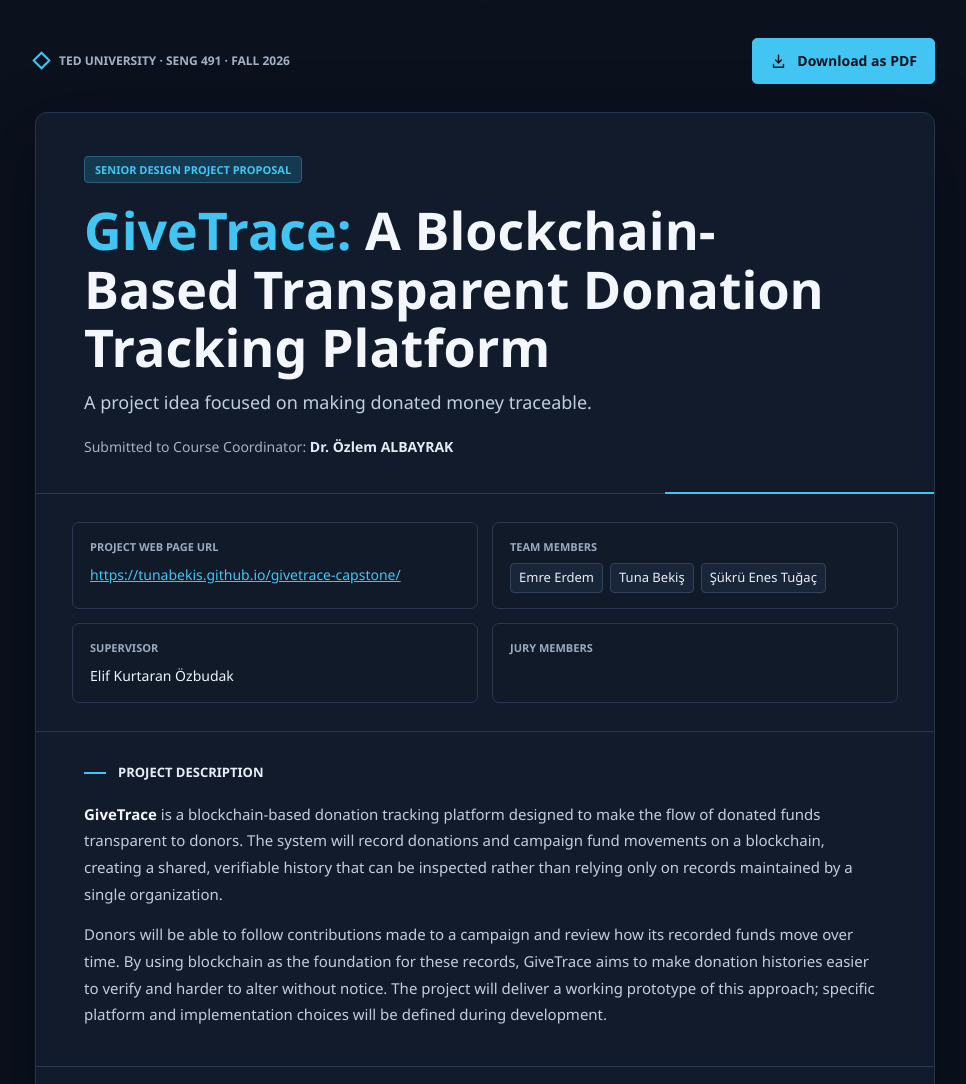
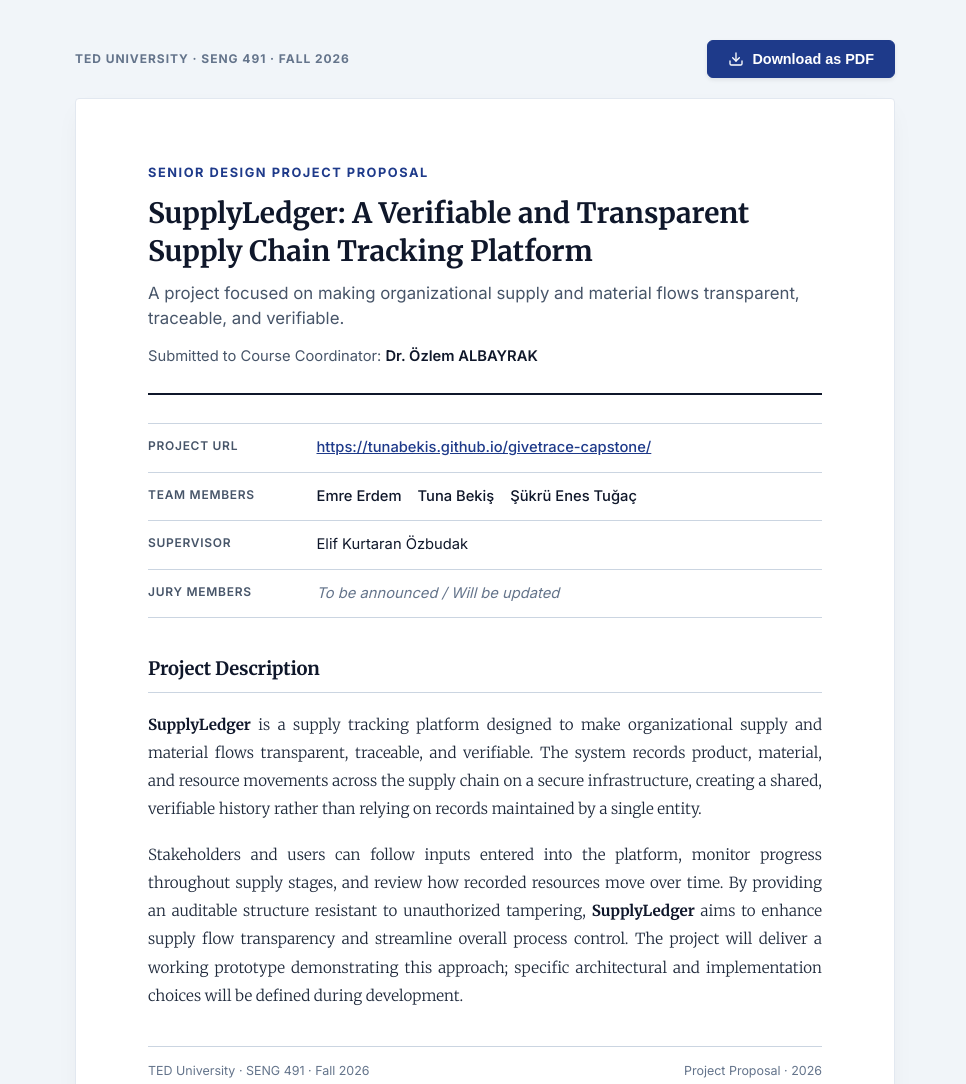
Before and after one commit to tunabekis/supplyledger-capstone, a plain HTML site: page index.html in a window 1280 px wide. Shown: the top 1084 px of the page, without its empty margins (155-1121 px from the left). Drawn offline with Linux system fonts and the light colour scheme.

Commit message:
Replace GiveTrace proposal with SupplyLedger proposal

```diff
--- a/index.html
+++ b/index.html
@@ -1,341 +1,357 @@
-<!doctype html>
+<!DOCTYPE html>
 <html lang="en">
 <head>
-  <meta charset="utf-8">
-  <meta name="viewport" content="width=device-width, initial-scale=1">
-  <meta name="theme-color" content="#0b111d">
-  <meta name="description" content="GiveTrace: a SENG 491 proposal for a blockchain-based transparent donation tracking platform.">
-  <title>Project Proposal | GiveTrace</title>
+  <meta charset="UTF-8">
+  <meta name="viewport" content="width=device-width, initial-scale=1.0">
+  <title>Project Proposal - SupplyLedger</title>
+  <link rel="preconnect" href="https://fonts.googleapis.com">
+  <link rel="preconnect" href="https://fonts.gstatic.com" crossorigin>
+  <link href="https://fonts.googleapis.com/css2?family=Merriweather:ital,wght@0,300;0,400;0,700;1,300&family=Inter:wght@400;500;600;700&display=swap" rel="stylesheet">
   <style>
     :root {
-      color-scheme: dark;
-      --canvas: #0b111d;
-      --panel: #111b2b;
-      --panel-raised: #142237;
-      --line: #293950;
-      --text: #f3f6fb;
-      --muted: #a3b1c5;
-      --cyan: #43c5f4;
-      --cyan-soft: #153a50;
-      --content-width: 900px;
+      --page-bg: #f1f5f9;
+      --paper-bg: #ffffff;
+      --text-primary: #0f172a;
+      --text-secondary: #475569;
+      --text-muted: #64748b;
+      --border-color: #cbd5e1;
+      --accent-navy: #1e3a8a;
+      --accent-blue: #0284c7;
     }
 
-    * { box-sizing: border-box; }
-
-    html { background: var(--canvas); }
+    * {
+      box-sizing: border-box;
+      margin: 0;
+      padding: 0;
+    }
 
     body {
-      min-width: 320px;
-      margin: 0;
-      color: var(--text);
-      background:
-        linear-gradient(90deg, transparent 0, transparent calc(50% - 1px), #182437 50%, transparent calc(50% + 1px)) top / 100% 1px no-repeat,
-        var(--canvas);
-      font-family: "Aptos", "Segoe UI", sans-serif;
-      font-size: 16px;
-      line-height: 1.65;
+      background-color: var(--page-bg);
+      color: var(--text-primary);
+      font-family: 'Inter', -apple-system, BlinkMacSystemFont, "Segoe UI", Roboto, sans-serif;
+      line-height: 1.6;
+      padding: 40px 20px;
+      display: flex;
+      flex-direction: column;
+      align-items: center;
+      min-height: 100vh;
     }
 
-    a { color: var(--cyan); }
-
-    .page-shell {
-      width: min(var(--content-width), calc(100% - 48px));
-      margin: 0 auto;
-      padding: 38px 0 56px;
-      animation: arrive 520ms ease-out both;
-    }
-
-    .topbar {
+    /* Top Action Bar */
+    .top-bar {
+      width: 100%;
+      max-width: 820px;
       display: flex;
       justify-content: space-between;
       align-items: center;
-      gap: 18px;
+      margin-bottom: 20px;
+    }
+
+    .course-tag {
+      font-size: 0.75rem;
+      text-transform: uppercase;
+      letter-spacing: 0.08em;
+      font-weight: 700;
+      color: var(--text-muted);
+    }
+
+    .btn-download {
+      background: var(--accent-navy);
+      color: #ffffff;
+      border: 1px solid var(--accent-navy);
+      padding: 10px 20px;
+      border-radius: 6px;
+      font-size: 0.9rem;
+      font-weight: 600;
+      cursor: pointer;
+      display: inline-flex;
+      align-items: center;
+      gap: 8px;
+      box-shadow: 0 2px 4px rgba(0, 0, 0, 0.08);
+      transition: all 0.2s ease;
+    }
+
+    .btn-download:hover {
+      background: #172554;
+      border-color: #172554;
+      transform: translateY(-1px);
+      box-shadow: 0 4px 8px rgba(0, 0, 0, 0.12);
+    }
+
+    /* Academic Paper Card */
+    .paper-sheet {
+      background-color: var(--paper-bg);
+      border: 1px solid #e2e8f0;
+      border-radius: 4px;
+      width: 100%;
+      max-width: 820px;
+      padding: 64px 72px;
+      box-shadow: 0 10px 25px -5px rgba(0, 0, 0, 0.05), 0 8px 10px -6px rgba(0, 0, 0, 0.03);
+    }
+
+    .doc-header {
+      border-bottom: 2px solid var(--text-primary);
+      padding-bottom: 24px;
       margin-bottom: 28px;
     }
 
-    .course-mark {
-      display: flex;
-      align-items: center;
-      gap: 11px;
-      color: var(--muted);
-      font-size: 12px;
+    .doc-kicker {
+      font-size: 0.8rem;
+      text-transform: uppercase;
+      letter-spacing: 0.12em;
       font-weight: 700;
-      text-transform: uppercase;
-    }
-
-    .course-mark::before {
-      width: 9px;
-      height: 9px;
-      border: 2px solid var(--cyan);
-      content: "";
-      transform: rotate(45deg);
-    }
-
-    .pdf-button {
-      display: inline-flex;
-      min-height: 46px;
-      align-items: center;
-      justify-content: center;
-      gap: 10px;
-      padding: 0 17px;
-      border: 1px solid var(--cyan);
-      border-radius: 5px;
-      color: #07131c;
-      background: var(--cyan);
-      font: inherit;
-      font-size: 14px;
-      font-weight: 750;
-      cursor: pointer;
-      transition: background 150ms ease, transform 150ms ease;
-    }
-
-    .pdf-button:hover { background: #76d8fb; transform: translateY(-1px); }
-    .pdf-button:focus-visible { outline: 3px solid white; outline-offset: 3px; }
-    .pdf-button svg { width: 17px; height: 17px; }
-
-    .proposal {
-      overflow: hidden;
-      border: 1px solid #25364c;
-      border-radius: 12px;
-      background: var(--panel);
-      box-shadow: 0 26px 70px #02060d70;
-    }
-
-    .hero {
-      position: relative;
-      padding: 42px 48px 35px;
-      border-bottom: 1px solid var(--line);
-    }
-
-    .hero::after {
-      position: absolute;
-      right: 0;
-      bottom: -1px;
-      width: 30%;
-      height: 2px;
-      background: var(--cyan);
-      content: "";
-    }
-
-    .eyebrow {
-      display: inline-block;
-      margin-bottom: 18px;
-      padding: 5px 10px;
-      border: 1px solid #28617c;
-      border-radius: 4px;
-      color: var(--cyan);
-      background: var(--cyan-soft);
-      font-size: 11px;
-      font-weight: 800;
-      line-height: 1.4;
-      text-transform: uppercase;
+      color: var(--accent-navy);
+      margin-bottom: 12px;
     }
 
     h1 {
-      max-width: 760px;
-      margin: 0;
-      font-family: "Aptos Display", "Segoe UI", sans-serif;
-      font-size: clamp(34px, 5vw, 52px);
-      font-weight: 760;
-      line-height: 1.12;
+      font-family: 'Merriweather', Georgia, serif;
+      font-size: 1.75rem;
+      font-weight: 700;
+      line-height: 1.35;
+      color: var(--text-primary);
+      margin-bottom: 10px;
     }
 
-    h1 span { color: var(--cyan); }
-
     .subtitle {
-      max-width: 690px;
-      margin: 13px 0 0;
-      color: #c1cede;
-      font-size: 18px;
-      line-height: 1.45;
+      font-size: 1.05rem;
+      color: var(--text-secondary);
+      margin-bottom: 14px;
+      line-height: 1.5;
     }
 
-    .submitted {
-      margin: 20px 0 0;
-      color: var(--muted);
-      font-size: 14px;
+    .submission-meta {
+      font-size: 0.92rem;
+      color: var(--text-secondary);
     }
 
-    .submitted strong { color: #e5ebf4; }
-
-    .metadata {
-      display: grid;
-      grid-template-columns: 1fr 1fr;
-      gap: 14px;
-      padding: 28px 36px;
-      border-bottom: 1px solid var(--line);
+    .submission-meta strong {
+      color: var(--text-primary);
+      font-weight: 600;
     }
 
-    .meta-item {
-      min-width: 0;
-      padding: 15px 17px;
-      border: 1px solid #29384e;
-      border-radius: 7px;
-      background: #101a29;
+    /* Meta Table / Grid */
+    .meta-table {
+      width: 100%;
+      border-collapse: collapse;
+      margin-bottom: 36px;
+      font-size: 0.92rem;
+    }
+
+    .meta-table tr {
+      border-bottom: 1px solid var(--border-color);
+    }
+
+    .meta-table tr:first-child {
+      border-top: 1px solid var(--border-color);
     }
 
     .meta-label {
-      display: block;
-      margin-bottom: 7px;
-      color: #9aabc1;
-      font-size: 11px;
-      font-weight: 800;
+      width: 25%;
+      padding: 12px 14px 12px 0;
+      font-weight: 600;
+      color: var(--text-secondary);
       text-transform: uppercase;
+      font-size: 0.75rem;
+      letter-spacing: 0.06em;
+      vertical-align: top;
     }
 
-    .meta-value { color: #edf3fb; font-size: 14px; }
-    .meta-value.pending { color: var(--muted); font-style: italic; }
+    .meta-value {
+      width: 75%;
+      padding: 12px 0;
+      color: var(--text-primary);
+    }
 
-    .member-list {
+    .meta-value a {
+      color: var(--accent-navy);
+      text-decoration: underline;
+      font-weight: 500;
+    }
+
+    .meta-value a:hover {
+      color: var(--accent-blue);
+    }
+
+    .members-list {
+      list-style: none;
       display: flex;
       flex-wrap: wrap;
-      gap: 7px;
-      margin: 0;
-      padding: 0;
-      list-style: none;
+      gap: 16px;
     }
 
-    .member-list li {
-      padding: 3px 8px;
-      border: 1px solid #33435b;
-      border-radius: 4px;
-      color: #e8eef7;
-      background: #19263a;
-      font-size: 13px;
+    .members-list li {
+      font-weight: 500;
     }
 
-    .description { padding: 30px 48px 38px; }
-
-    .section-heading {
-      display: flex;
-      align-items: center;
-      gap: 12px;
-      margin: 0 0 17px;
-      color: #e8eef7;
-      font-size: 13px;
-      font-weight: 800;
-      letter-spacing: 0;
-      text-transform: uppercase;
+    .placeholder-text {
+      color: var(--text-muted);
+      font-style: italic;
     }
 
-    .section-heading::before {
-      width: 22px;
-      height: 2px;
-      background: var(--cyan);
-      content: "";
+    /* Section Content */
+    .section-heading {
+      font-family: 'Merriweather', Georgia, serif;
+      font-size: 1.15rem;
+      font-weight: 700;
+      color: var(--text-primary);
+      border-bottom: 1px solid var(--border-color);
+      padding-bottom: 8px;
+      margin-bottom: 18px;
+      letter-spacing: -0.01em;
     }
 
-    .description p {
-      margin: 0 0 14px;
-      color: #c2cede;
-      font-size: 15px;
-      line-height: 1.78;
+    .description-body {
+      font-family: 'Merriweather', Georgia, serif;
+      font-size: 0.95rem;
+      font-weight: 300;
+      line-height: 1.85;
+      color: #1e293b;
+      text-align: justify;
     }
 
-    .description p:last-child { margin-bottom: 0; }
-    .description strong { color: var(--text); }
+    .description-body p {
+      margin-bottom: 18px;
+    }
+
+    .description-body p:last-child {
+      margin-bottom: 0;
+    }
+
+    .description-body strong {
+      font-weight: 700;
+      color: var(--text-primary);
+    }
 
     .footer {
       display: flex;
       justify-content: space-between;
-      gap: 16px;
-      padding: 18px 24px;
-      border-top: 1px solid var(--line);
-      color: #8494aa;
-      font-size: 12px;
+      margin-top: 36px;
+      padding-top: 14px;
+      border-top: 1px solid var(--border-color);
+      font-size: 0.78rem;
+      color: var(--text-muted);
     }
 
-    @keyframes arrive {
-      from { opacity: 0; transform: translateY(8px); }
-      to { opacity: 1; transform: translateY(0); }
+    /* Print Styles */
+    @media print {
+      @page {
+        margin: 16mm 18mm;
+        size: A4 portrait;
+      }
+      body {
+        background-color: #ffffff !important;
+        padding: 0 !important;
+      }
+      .top-bar {
+        display: none !important;
+      }
+      .paper-sheet {
+        border: none !important;
+        box-shadow: none !important;
+        padding: 0 !important;
+        max-width: 100% !important;
+      }
+      h1 {
+        font-size: 1.6rem !important;
+      }
+      .meta-table {
+        margin-bottom: 28px !important;
+      }
+      .description-body {
+        font-size: 0.9rem !important;
+        line-height: 1.75 !important;
+      }
     }
 
-    @media (max-width: 620px) {
-      .page-shell { width: min(100% - 28px, var(--content-width)); padding-top: 20px; }
-      .topbar { align-items: flex-start; }
-      .course-mark { padding-top: 12px; font-size: 10px; }
-      .pdf-button { min-height: 42px; padding: 0 11px; font-size: 12px; }
-      .hero { padding: 28px 23px 25px; }
-      h1 { font-size: 36px; }
-      .subtitle { font-size: 16px; }
-      .metadata { grid-template-columns: 1fr; padding: 20px 18px; gap: 10px; }
-      .description { padding: 24px 23px 29px; }
-      .description p { font-size: 14px; }
-      .footer { flex-direction: column; gap: 2px; }
+    @media (max-width: 640px) {
+      .paper-sheet {
+        padding: 36px 24px;
       }
-
-    @media (prefers-reduced-motion: reduce) {
-      *, *::before, *::after { animation-duration: 0.01ms !important; transition-duration: 0.01ms !important; }
+      .meta-label, .meta-value {
+        display: block;
+        width: 100%;
+        padding: 6px 0;
       }
-
-    @media print {
-      :root { color-scheme: light; --text: #172332; --muted: #46566a; --line: #cbd3dd; }
-      html, body { color: #172332; background: white; }
-      body { font-size: 11pt; }
-      .page-shell { width: 100%; padding: 0; animation: none; }
-      .topbar { justify-content: flex-end; margin-bottom: 0; }
-      .course-mark, .pdf-button { display: none; }
-      .proposal { border: 1px solid #cbd3dd; border-radius: 0; background: white; box-shadow: none; }
-      .hero, .metadata, .description, .footer { break-inside: avoid; }
-      .hero { padding: 25px 30px 20px; }
-      .eyebrow { color: #096486; background: #e5f6fc; }
-      h1 { color: #172332; font-size: 32pt; }
-      h1 span, .subtitle { color: #096486; }
-      .submitted, .meta-label, .meta-value, .description p, .footer { color: #344256; }
-      .metadata { padding: 18px 22px; }
-      .meta-item, .member-list li { border-color: #d3dbe5; color: #172332; background: #f5f7fa; }
-      .description { padding: 22px 30px 28px; }
-      .section-heading, .description strong { color: #172332; }
-      .footer { padding: 12px 20px; }
-      @page { size: A4; margin: 15mm; }
+      .meta-label {
+        padding-top: 10px;
+      }
+      .footer {
+        flex-direction: column;
+        gap: 4px;
+      }
     }
   </style>
 </head>
 <body>
-  <div class="page-shell">
-    <header class="topbar">
-      <div class="course-mark">TED University · SENG 491 · Fall 2026</div>
-      <button class="pdf-button" type="button" onclick="window.print()" aria-label="Print or save this proposal as PDF">
-        <svg viewBox="0 0 24 24" fill="none" aria-hidden="true">
-          <path d="M12 3v11m0 0 4-4m-4 4-4-4M5 16v4h14v-4" stroke="currentColor" stroke-width="2" stroke-linecap="round" stroke-linejoin="round"/>
+
+  <div class="top-bar">
+    <div class="course-tag">TED University · SENG 491 · Fall 2026</div>
+    <button class="btn-download" onclick="window.print()">
+      <svg width="16" height="16" viewBox="0 0 24 24" fill="none" stroke="currentColor" stroke-width="2" stroke-linecap="round" stroke-linejoin="round">
+        <path d="M21 15v4a2 2 0 0 1-2 2H5a2 2 0 0 1-2-2v-4"></path>
+        <polyline points="7 10 12 15 17 10"></polyline>
+        <line x1="12" y1="15" x2="12" y2="3"></line>
       </svg>
-        <span>Download as PDF</span>
+      Download as PDF
     </button>
+  </div>
+
+  <main class="paper-sheet">
+    <header class="doc-header">
+      <div class="doc-kicker">Senior Design Project Proposal</div>
+      <h1>SupplyLedger: A Verifiable and Transparent Supply Chain Tracking Platform</h1>
+      <p class="subtitle">A project focused on making organizational supply and material flows transparent, traceable, and verifiable.</p>
+      <div class="submission-meta">
+        Submitted to Course Coordinator: <strong>Dr. Özlem ALBAYRAK</strong>
+      </div>
     </header>
 
-    <main class="proposal">
-      <section class="hero" aria-labelledby="proposal-title">
-        <div class="eyebrow">Senior Design Project Proposal</div>
-        <h1 id="proposal-title"><span>GiveTrace:</span> A Blockchain-Based Transparent Donation Tracking Platform</h1>
-        <p class="subtitle">A project idea focused on making donated money traceable.</p>
-        <p class="submitted">Submitted to Course Coordinator: <strong>Dr. Özlem ALBAYRAK</strong></p>
-      </section>
+    <table class="meta-table">
+      <tbody>
+        <tr>
+          <td class="meta-label">Project URL</td>
+          <td class="meta-value">
+            <a href="https://tunabekis.github.io/givetrace-capstone/" target="_blank">https://tunabekis.github.io/givetrace-capstone/</a>
+          </td>
+        </tr>
+        <tr>
+          <td class="meta-label">Team Members</td>
+          <td class="meta-value">
+            <ul class="members-list">
+              <li>Emre Erdem</li>
+              <li>Tuna Bekiş</li>
+              <li>Şükrü Enes Tuğaç</li>
+            </ul>
+          </td>
+        </tr>
+        <tr>
+          <td class="meta-label">Supervisor</td>
+          <td class="meta-value">Elif Kurtaran Özbudak</td>
+        </tr>
+        <tr>
+          <td class="meta-label">Jury Members</td>
+          <td class="meta-value">
+            <!-- =================================================== -->
+            <!-- JURY MEMBERS UPDATE SECTION                         -->
+            <!-- Replace the text below once jury members are known: -->
+            <!-- =================================================== -->
+            <span class="placeholder-text">To be announced / Will be updated</span>
+          </td>
+        </tr>
+      </tbody>
+    </table>
 
-      <section class="metadata" aria-label="Project information">
-        <div class="meta-item">
-          <span class="meta-label">Project Web Page URL</span>
-          <div class="meta-value"><a href="https://tunabekis.github.io/givetrace-capstone/">https://tunabekis.github.io/givetrace-capstone/</a></div>
+    <section class="description-section">
+      <h2 class="section-heading">Project Description</h2>
+      <div class="description-body">
+        <p>
+          <strong>SupplyLedger</strong> is a supply tracking platform designed to make organizational supply and material flows transparent, traceable, and verifiable. The system records product, material, and resource movements across the supply chain on a secure infrastructure, creating a shared, verifiable history rather than relying on records maintained by a single entity.
+        </p>
+        <p>
+          Stakeholders and users can follow inputs entered into the platform, monitor progress throughout supply stages, and review how recorded resources move over time. By providing an auditable structure resistant to unauthorized tampering, <strong>SupplyLedger</strong> aims to enhance supply flow transparency and streamline overall process control. The project will deliver a working prototype demonstrating this approach; specific architectural and implementation choices will be defined during development.
+        </p>
       </div>
-        <div class="meta-item">
-          <span class="meta-label">Team Members</span>
-          <ul class="member-list">
-            <li>Emre Erdem</li><li>Tuna Bekiş</li><li>Şükrü Enes Tuğaç</li>
-          </ul>
-        </div>
-        <div class="meta-item">
-          <span class="meta-label">Supervisor</span>
-          <div class="meta-value">Elif Kurtaran Özbudak</div>
-        </div>
-        <div class="meta-item">
-          <span class="meta-label">Jury Members</span>
-          <div class="meta-value" aria-label="Jury members"></div>
-        </div>
-      </section>
-
-      <section class="description" aria-labelledby="description-title">
-        <h2 class="section-heading" id="description-title">Project Description</h2>
-        <p><strong>GiveTrace</strong> is a blockchain-based donation tracking platform designed to make the flow of donated funds transparent to donors. The system will record donations and campaign fund movements on a blockchain, creating a shared, verifiable history that can be inspected rather than relying only on records maintained by a single organization.</p>
-        <p>Donors will be able to follow contributions made to a campaign and review how its recorded funds move over time. By using blockchain as the foundation for these records, GiveTrace aims to make donation histories easier to verify and harder to alter without notice. The project will deliver a working prototype of this approach; specific platform and implementation choices will be defined during development.</p>
     </section>
 
     <footer class="footer">
@@ -343,6 +359,6 @@
       <span>Project Proposal · 2026</span>
     </footer>
   </main>
-  </div>
+
 </body>
 </html>
```
Lines whose indentation alone changed are shown as unchanged.
